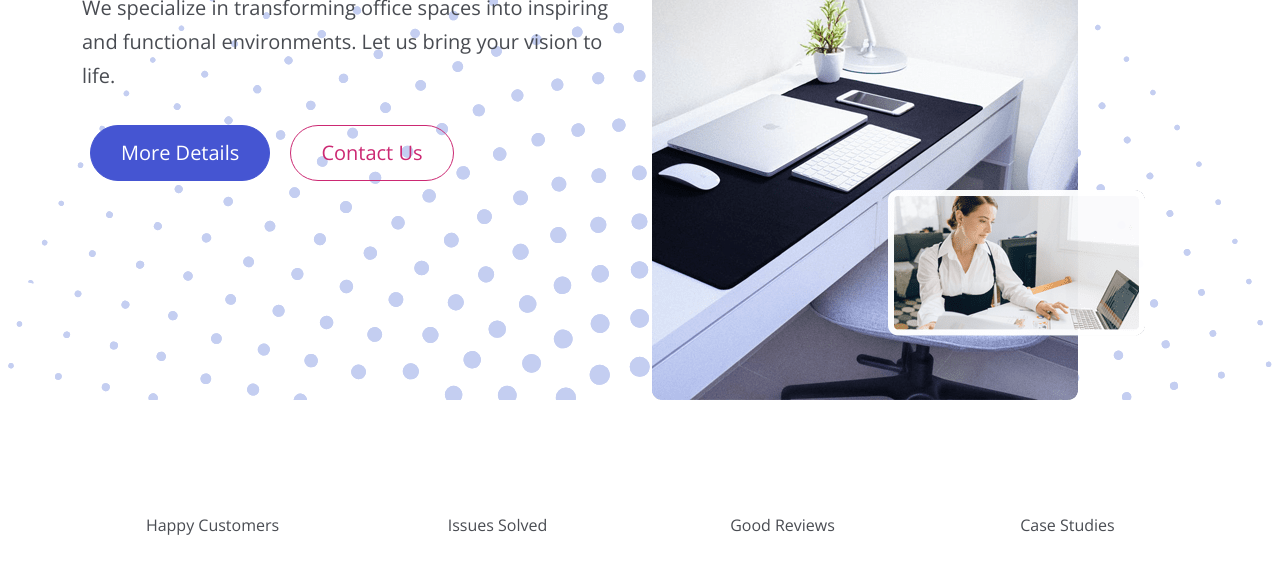
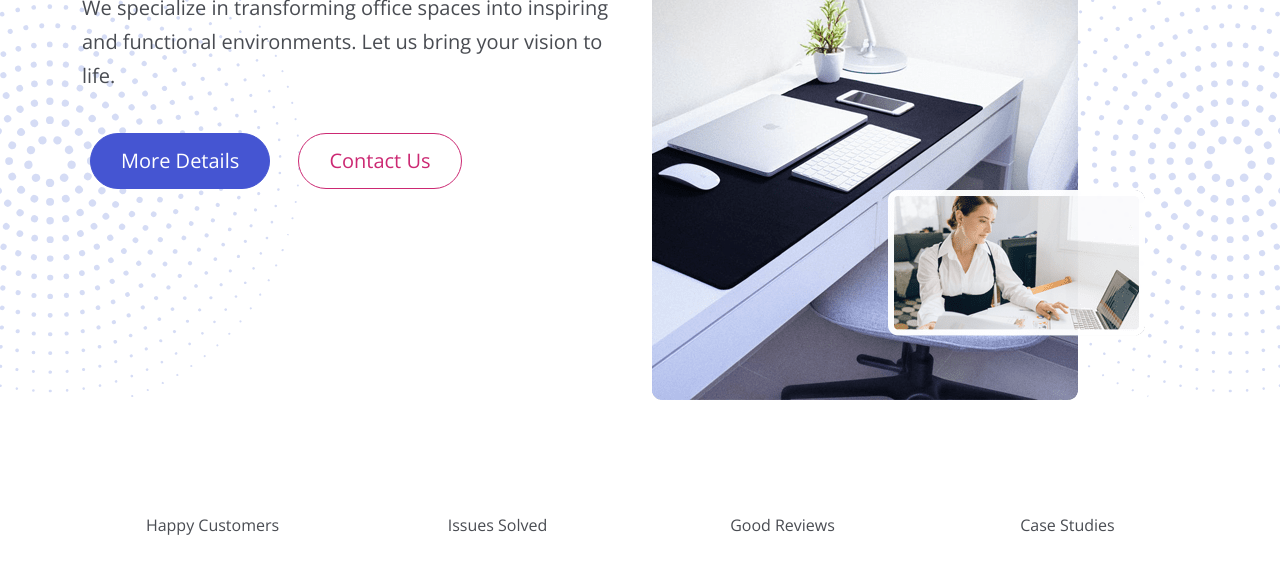
Before and after one commit to nataliestorozhuk/yavin-website, a website: page index.html in a window 1280 px wide. Shown: the part 342-916 px from the top of the page. Drawn offline with nearby package versions, Linux system fonts and the light colour scheme; files that its build step writes are made by us from their sources.

Commit message:
added some styling to the decoration-star

```diff
--- a/index.html
+++ b/index.html
@@ -86,7 +86,7 @@
               <a href="#introduction" class="btn btn-primary btn-lg m-2">
                 More Details
               </a>
-              <a href="#contact" class="btn btn-outline-secondary btn-lg m-2">
+              <a href="#contact" class="btn btn-outline-secondary btn-lg m-3">
                 Contact Us
               </a>
             </div>
--- a/scss/styles.scss
+++ b/scss/styles.scss
@@ -7,3 +7,17 @@
         color: #fff;
     }
 }
+
+.header .decoration-star{
+    top: 80px;
+    left: -200px;
+    width: 500px;
+    opacity: 0.7;
+}
+
+.header .decoration-star-2{
+    top: 80px;
+    right: -200px;
+    width: 500px;
+    opacity: 0.7;
+}
```
